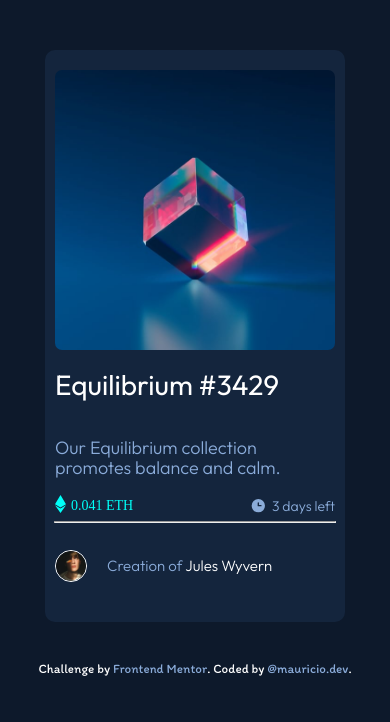
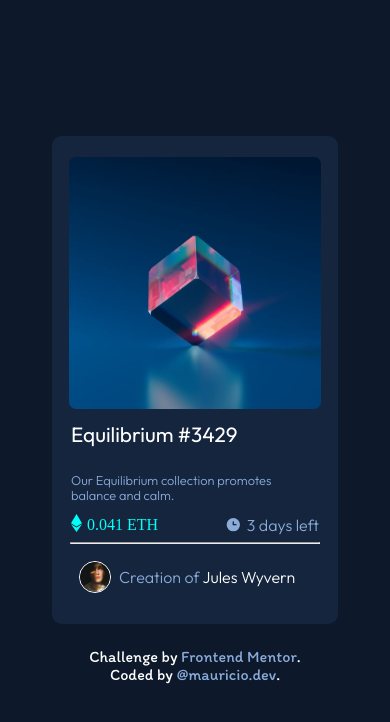
Before and after one commit to mauriciojb/nft-preview-card-component-main, a plain HTML site: page index.html in a window 390 px wide. Drawn offline with Linux system fonts and the light colour scheme; files whose address does not match are found by name.

Commit message:
convertendo para medidas relativas

```diff
--- a/css/style.css
+++ b/css/style.css
@@ -23,7 +23,7 @@
 
 body {
     width: 100%;
-    height: auto;
+    height: 100vh;
     display: flex;
     justify-content: center;
     align-items: center;
@@ -32,10 +32,9 @@ body {
 }
 
 .container {
-    width: 320px;
-    height: auto;
+    width: 21.875rem;
+    height:auto;
     display: flex;
-    margin-top: 50px;
     padding: 20px 0px;
     justify-content: center;
     align-items: center;
@@ -60,8 +59,8 @@ body {
 }
 
 .img-eth {
-    width: 280px;
-    height: 280px;
+    width: 18.75rem;
+    height: 18.75rem;
     display: flex;
     justify-content: center;
     align-items: center;
@@ -69,13 +68,13 @@ body {
 }
 .img-eth-view{
    background-color: var(--Cyan);
-   width: 280px;
-    height: 280px;
+   width: 18.75rem;
+    height: 18.75rem;
     display: flex;
     justify-content: center;
     align-items: center;
     border-radius: 7px;
-    margin-top: -280px;
+    margin-top: -18.75rem;
     opacity: 0;
     transition: all;
    transition-duration: 1s;
@@ -87,7 +86,7 @@ body {
 }
 
 .title {
-    width: 280px;
+    width: 17.5rem;
     color: var(--White);
     font-family: var(--outfit);
     font-weight: 400;
@@ -102,7 +101,7 @@ body {
 }
 
 .pharagraf {
-    width: 280px;
+    width: 17.5rem;
     color: var(--Softblue);
     font-family: var(--outfit);
     font-weight: 300;
@@ -110,7 +109,7 @@ body {
 }
 
 .container-eth {
-    width: 280px;
+    width: 17.5rem;
     display: flex;
     justify-content: space-between;
 }
@@ -126,8 +125,8 @@ body {
     display: flex;
     justify-content: start;
     align-items: center;
-margin-top: -4px;
-margin-right: 5px;
+margin-top: -0.25rem;
+margin-right:0.313rem;
     color: var(--Cyan);
 }
 
@@ -144,17 +143,17 @@ margin-right: 5px;
     justify-content: start;
     align-items: center;
 
-    margin-right: 5px;
+    margin-right:0.313rem;
     color: var(--Softblue);
 }
 
 .line {
-    width: 280px;
+    width: 17.5rem;
     color: var(--line);
 }
 
 .container-avatar {
-    width: 280px;
+    width: 17.5rem;
     height: auto;
     display: flex;
     justify-content: start;
@@ -163,9 +162,9 @@ margin-right: 5px;
 }
 
 .avatar {
-    width: 30px;
-    height: 30px;
-    margin: 20px 0px;
+    width: 1.875rem;
+    height: 1.875rem;
+    margin: 0.25rem 0.5rem;
     border: 1px solid var(--White);
     border-radius: 50%;
 }
@@ -178,7 +177,7 @@ margin-right: 5px;
     font-family: var(--outfit);
     font-weight: 300;
     color: var(--White);
-    margin: 0px 20px;
+    margin: 0rem 1,25rem;
     transition: all;
     transition-duration: 1s;
 }
@@ -189,7 +188,7 @@ margin-right: 5px;
 }
 
 .attribution , a{
-    margin: 40px 0px;
+    margin: 1.5rem 0rem;
     font-family:'Itim', cursive;;
     font-weight: 300;
     color: var(--White);
@@ -214,22 +213,20 @@ margin-right: 5px;
 
 }
 @media only screen and (max-width:600px){
-    .attribution{
-        font-size: 13px;
+    body {
+        width: 100%;
+        height: 100vh;
+        display: flex;
         justify-content: center;
-        text-align: center;
+        align-items: center;
+        flex-direction: column;
+        background-color: var(--mainBG);
     }
-    body{
-        font-size: 14px;
-    }
-    p{
-        font-size: 15px;
-    }
+
     .container {
-        width: 300px;
-        height: auto;
+        width: 17.875rem;
+        height:28rem;
         display: flex;
-        margin-top: 50px;
         padding: 20px 0px;
         justify-content: center;
         align-items: center;
@@ -237,4 +234,179 @@ margin-right: 5px;
         background-color: var(--cardBG);
         border-radius: 10px;
     }
+
+    .content {
+        display: flex;
+        justify-content: center;
+        align-items: center;
+        flex-direction: column;
+    }
+
+    .container-tile {
+
+        display: flex;
+        justify-content: center;
+        align-items: center;
+        flex-direction: column;
+    }
+
+    .img-eth {
+        width: 15.75rem;
+        height: 15.75rem;
+        display: flex;
+        justify-content: center;
+        align-items: center;
+        border-radius: 7px;
+    }
+    .img-eth-view{
+       background-color: var(--Cyan);
+       width: 15.75rem;
+        height: 15.75rem;
+        display: flex;
+        justify-content: center;
+        align-items: center;
+        border-radius: 7px;
+        margin-top: -15.75rem;
+        opacity: 0;
+        transition: all;
+       transition-duration: 1s;
+    }
+    .img-eth-view:hover{
+       opacity: 0.5;
+       transition: all;
+       transition-duration: 1s;
+    }
+
+    .title {
+        width: 15.5rem;
+        color: var(--White);
+        font-family: var(--outfit);
+        font-weight: 400;
+        font-size: 1.3pc;
+        transition: all;
+        transition-duration: 1s;
+    }
+    .title:hover {
+        transition: all;
+        transition-duration: 1s;
+        color: var(--Cyan);
+
+    }
+
+    .pharagraf {
+        width: 15.5rem;
+        color: var(--Softblue);
+        font-family: var(--outfit);
+        font-weight: 300;
+        font-size: 0.8pc;
+    }
+
+    .container-eth {
+        width: 15.5rem;
+        display: flex;
+        justify-content: space-between;
+    }
+
+    .eth  {
+        display: flex;
+        justify-content: start;
+        align-items: center;
+
+        color: var(--Cyan);
+    }
+    .eth > img {
+        display: flex;
+        justify-content: start;
+        align-items: center;
+    margin-top: -0.25rem;
+    margin-right:0.313rem;
+        color: var(--Cyan);
+    }
+
+    .days {
+        display: flex;
+        justify-content: start;
+        align-items: center;
+        font-family: var(--outfit);
+        font-weight: 300;
+        color: var(--Softblue);
+    }
+    .days > img{
+        display: flex;
+        justify-content: start;
+        align-items: center;
+
+        margin-right:0.313rem;
+        color: var(--Softblue);
+    }
+
+    .line {
+        width: 15.5rem;
+        color: var(--line);
+    }
+
+    .container-avatar {
+        width: 15.5rem;
+        height: auto;
+        display: flex;
+        justify-content: start;
+        align-items: center;
+
+    }
+
+    .avatar {
+        width: 1.875rem;
+        height: 1.875rem;
+        margin: 0.25rem 0.5rem;
+        border: 1px solid var(--White);
+        border-radius: 50%;
+    }
+
+    .creation {
+        color: var(--Softblue);
+    }
+
+    .j {
+        font-family: var(--outfit);
+        font-weight: 300;
+        color: var(--White);
+        margin: 0rem 1,25rem;
+        transition: all;
+        transition-duration: 1s;
+    }
+    .j:hover{
+        transition: all;
+        transition-duration: 1s;
+        color: var(--Cyan);
+    }
+    .attribution{
+        width: 16rem;
+        height: auto;
+        text-align: center;
+    }
+    .attribution , a{
+        margin: 1.5rem 0rem;
+        font-family:'Itim', cursive;;
+        font-weight: 300;
+        color: var(--White);
+        text-decoration: none;
+
+    }
+    .attribution > a{
+        text-align: center;
+        font-family:'Itim', cursive;;
+        font-weight: 300;
+        color: var(--Softblue);
+
+
+    }
+    .attribution > a:hover{
+
+        font-family:'Itim', cursive;;
+        font-weight: 300;
+        color: var(--Softblue);
+        text-decoration:underline;
+
+
+    }
 }
--- a/index.html
+++ b/index.html
@@ -26,12 +26,11 @@
       <div class="container-avatar"><img class="avatar" src="./images/image-avatar.png" alt="" srcset=""><p class="j"><span class="creation">Creation of</span> Jules Wyvern</p> </div>
     </main>
   </div>
-
-
-
+</body>
+<footer>
   <div class="attribution">
     Challenge by <a href="https://www.frontendmentor.io?ref=challenge" target="_blank">Frontend Mentor</a>.
     Coded by <a href="https://www.instagram.com/mauriciojose_dev/" target="_blank">@mauricio.dev</a>.
   </div>
-</body>
+</footer>
 </html>
```
